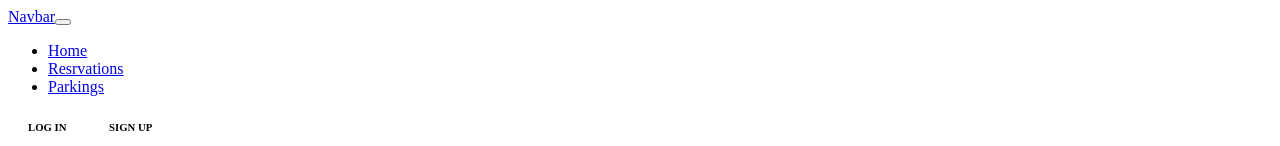
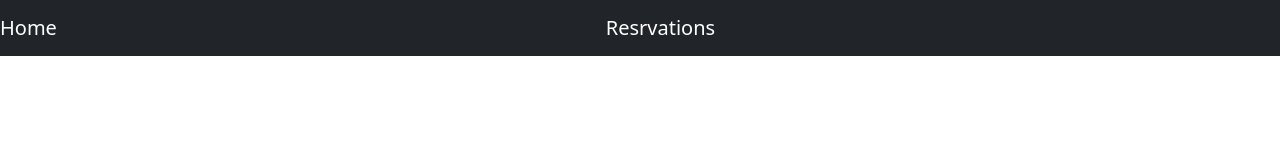
Before and after one commit to AmirBachkouel/gestionDeParking_angular, an Angular app: page / in a window 1280 px wide. Shown: the top 146 px of the page. Built offline with nearby package versions, Linux system fonts and the light colour scheme.

Commit message:
Modification de nav bar

```diff
--- a/angular.json
+++ b/angular.json
@@ -25,7 +25,8 @@
               }
             ],
             "styles": [
-              "src/styles.css"
+              "src/styles.css",
+              "node_modules/bootstrap/dist/css/bootstrap.min.css"
             ]
           },
           "configurations": {
--- a/src/app/components/navbar/navbar.html
+++ b/src/app/components/navbar/navbar.html
@@ -1,12 +1,14 @@
 <nav class="navbar navbar-dark bg-dark">
-    <a class="navbar-brand" href="#">Navbar</a>
-  <button class="navbar-toggler" type="button" data-toggle="collapse" data-target="#navbarNav" aria-controls="navbarNav" aria-expanded="false" aria-label="Toggle navigation">
+    <a class="navbar-brand" href="#">Home</a>
+    <a class="navbar-brand" href="#">Resrvations</a>
+    <a class="navbar-brand" href="#"></a>
+  <!--button class="navbar-toggler" type="button" data-toggle="collapse" data-target="#navbarNav" aria-controls="navbarNav" aria-expanded="false" aria-label="Toggle navigation">
     <span class="navbar-toggler-icon"></span>
   </button>
   <div class="collapse navbar-collapse" id="navbarNav">
     <ul class="navbar-nav">
       <li class="nav-item active">
-        <a class="nav-link" href="#">Home <!--span class="sr-only">(current)</span--></a>
+        <a class="nav-link" href="#">Home <span class="sr-only">(current)</span></a>
       </li>
       <li class="nav-item">
         <a class="nav-link" href="#">Resrvations</a>
@@ -15,5 +17,5 @@
         <a class="nav-link" href="#">Parkings</a>
       </li>
     </ul>
-  </div>
+  </div-->
 </nav>
```
